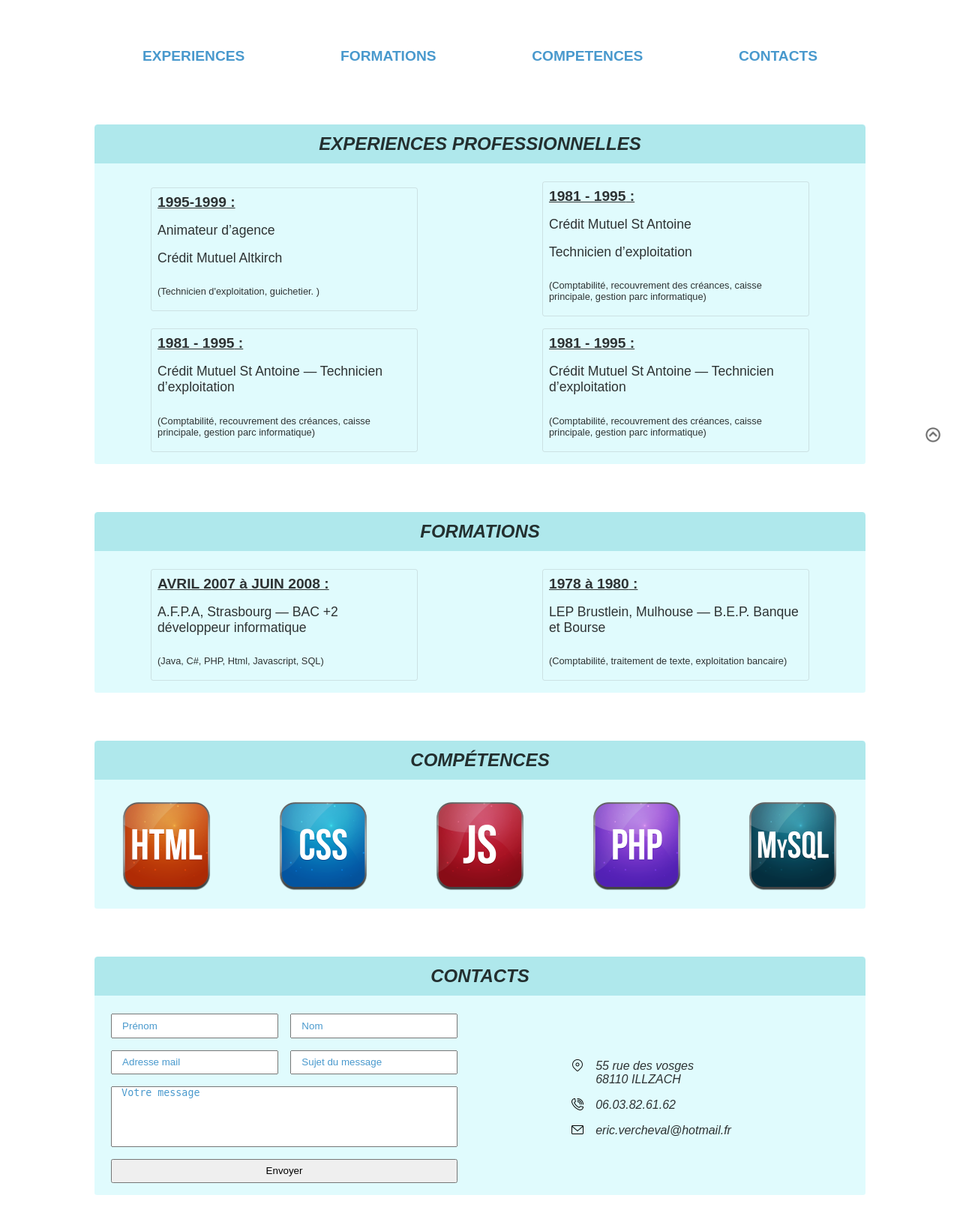
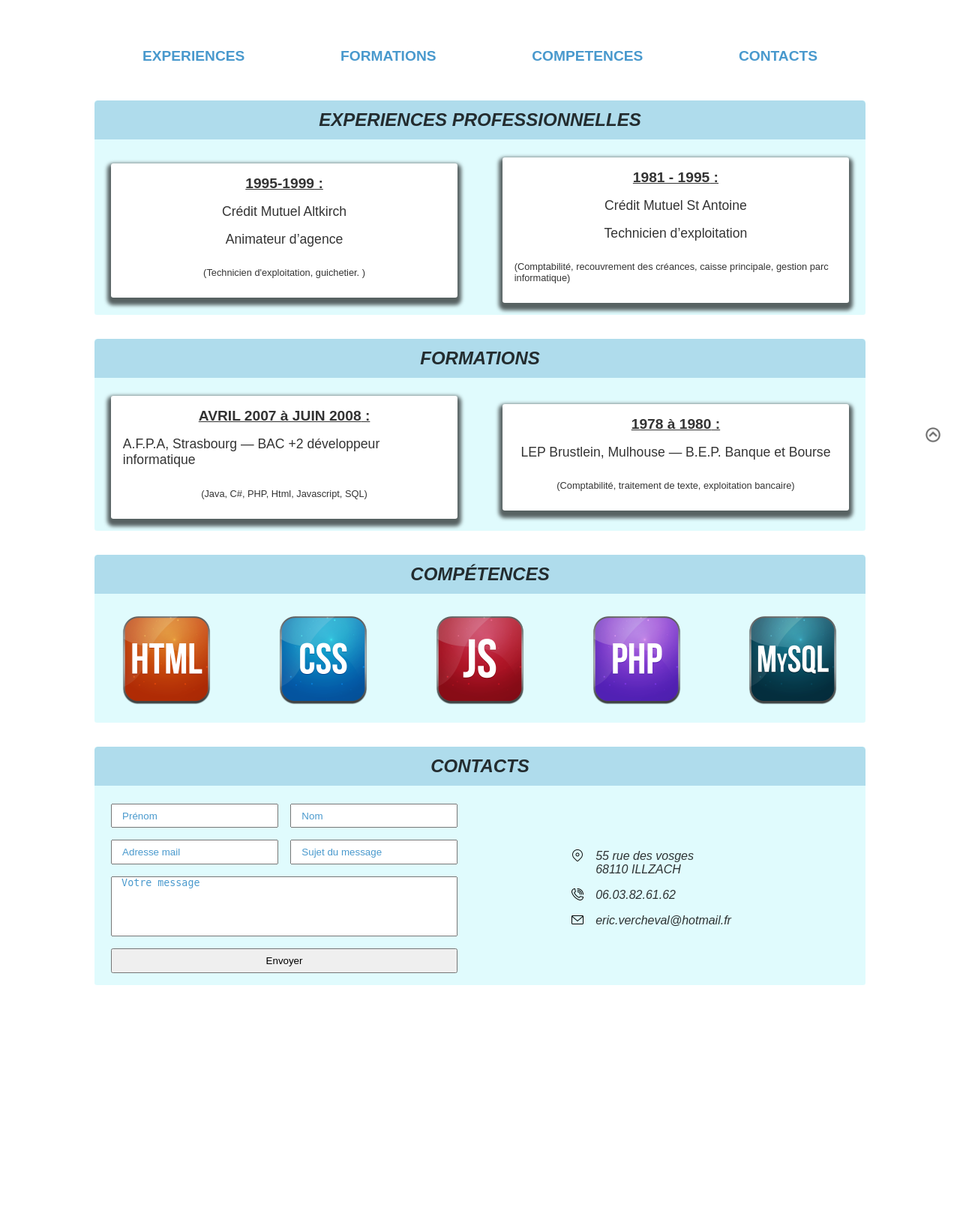
Before and after one commit to OLFP-RAN-2021/Eric, a PHP site: page / in a window 1280 px wide. Shown: the part 184-1826 px from the top of the page at 75% size. After the commit the page ends 1498 px from the top, so only its background shows below. Run offline with PHP 8.4, Linux system fonts and the light colour scheme.

Commit message:
update cards for experience & formation

```diff
--- a/index.html
+++ b/index.html
@@ -30,11 +30,11 @@
             <section id="experiences" class="experiences">
                 <h2>Experiences professionnelles</h2>
 
-                <div class="section-container">
+                <div class="section-container experiences-container">
                     <div class="experience">
                         <p class="dates">1995-1999</p>
+                        <p class="lieu">Crédit Mutuel Altkirch</p>
                         <p class="denomination">Animateur d’agence</p>
-                        <p class="lieu">Crédit Mutuel Altkirch</p>
                         <p class="annotation">Technicien d'exploitation, guichetier. </p>
                     </div>
                     <div class="experience">
@@ -44,23 +44,12 @@
                         <p class="annotation">Comptabilité, recouvrement des créances, caisse principale, gestion parc
                             informatique</p>
                     </div>
-                    <div class="experience">
-                        <p class="dates">1981 - 1995</p>
-                        <p class="denomination">Crédit Mutuel St Antoine — Technicien d’exploitation</p>
-                        <p class="annotation">Comptabilité, recouvrement des créances, caisse principale, gestion parc
-                            informatique</p>
-                    </div>
-                    <div class="experience">
-                        <p class="dates">1981 - 1995</p>
-                        <p class="denomination">Crédit Mutuel St Antoine — Technicien d’exploitation</p>
-                        <p class="annotation">Comptabilité, recouvrement des créances, caisse principale, gestion parc
-                            informatique</p>
-                    </div>
+
                 </div>
             </section>
             <section id="formations">
                 <h2>Formations</h2>
-                <div class="section-container">
+                <div class="section-container formations-container">
                     <div class="formation">
                         <p class="dates">AVRIL 2007 à JUIN 2008</p>
                         <p class="denomination">A.F.P.A, Strasbourg — BAC +2 développeur informatique</p>
@@ -107,18 +96,18 @@
                     </form>
                     <address>
                         <div class="adresse">
-                            <img src="/img/address-icon.png" alt="">
+                            <img src="img/address-icon.png" alt="">
                             <p class="rue">
                                 55 rue des vosges
                                 <br> 68110 ILLZACH
                             </p>
                         </div>
                         <div class="adresse">
-                            <img src="/img/tel-icon.png" alt="">
+                            <img src="img/tel-icon.png" alt="">
                             <p class="tel">06.03.82.61.62</p>
                         </div>
                         <div class="adresse">
-                            <img src="/img/email2-icon.png" alt="">
+                            <img src="img/email2-icon.png" alt="">
                             <p class="email">eric.vercheval@hotmail.fr</p>
                         </div>
                     </address>
--- a/style.css
+++ b/style.css
@@ -3,10 +3,11 @@
 :root {
     --color-primary: rgba(0,0,0,.8);
     --color-secondary: rgba(27, 127, 193, .8);
+    --color-white: white; /* a revoir */
 
     --bg-address: rgba(125, 125, 125, 0.55);
     --bg-section: rgba(153, 241, 249, 0.3);
-    --bg-titre: rgba(61, 185, 195, 0.3);
+    --bg-titre: rgba(61, 146, 195, 0.3);
 
     --color-header: white;
     --timer-anim: 500ms;
@@ -74,7 +75,7 @@ nav a {
     color: var(--color-secondary);
 }
 
-
+/* BOUTON RETOUR TOP */
 .btn-top {
     display: block;
     width: 1.5em;
@@ -98,7 +99,7 @@ main {
 
 main section {
     position: relative;
-    margin-top: 3em;
+    margin-top: 1em;
     padding-bottom: 1em;
     background-color: var(--bg-section);
     border-radius: var(--border-radius);
@@ -127,18 +128,19 @@ main section h2 {
 }
 
 .experience, .formation{
-    /* background:rgba(127, 127, 127, .2); */
-    border: 1px solid rgba(127, 127, 127, .2);
+    /* border: 1px solid rgba(127, 127, 127, .2); */
+    /* border: 1px solid transparent; */
+    background-color: var(--color-white);
     border-radius: .2em;
-    /* box-shadow: ; */
-    padding: .5em;
-    width: max(50%, 40ch);
-    width: 40ch;
+    box-shadow: 0px 5px 5px 5px rgba(0,0,0,0.61)
+;
+    padding: 1em;
+    width: 45%;
     display: flex;
 
     flex-direction: column;
-    justify-content: ;
-    /* align-items: center; */
+    /* justify-content: ; */
+    align-items: center;
     gap: 1em;
     flex-wrap: wrap;
 }
@@ -271,7 +273,8 @@ footer{
 
 /* MEDIA QUERIES */
 
-@media (max-width: 800px) {
+/* @media (max-width: 800px) { */
+@media (max-width: 80ch) {
     .container{
         width: 100%;
         margin: 0;
@@ -281,11 +284,14 @@ footer{
 
         flex-direction: column;
     }
-
+    .experiences-container ,
+    .formations-container ,
     .contact-container{
         flex-direction: column;
         gap: 3em;
     }
+    .experiences-container > * ,
+    .formations-container > * ,
     .contact-container > * {
         width: 80%;
     }
```
